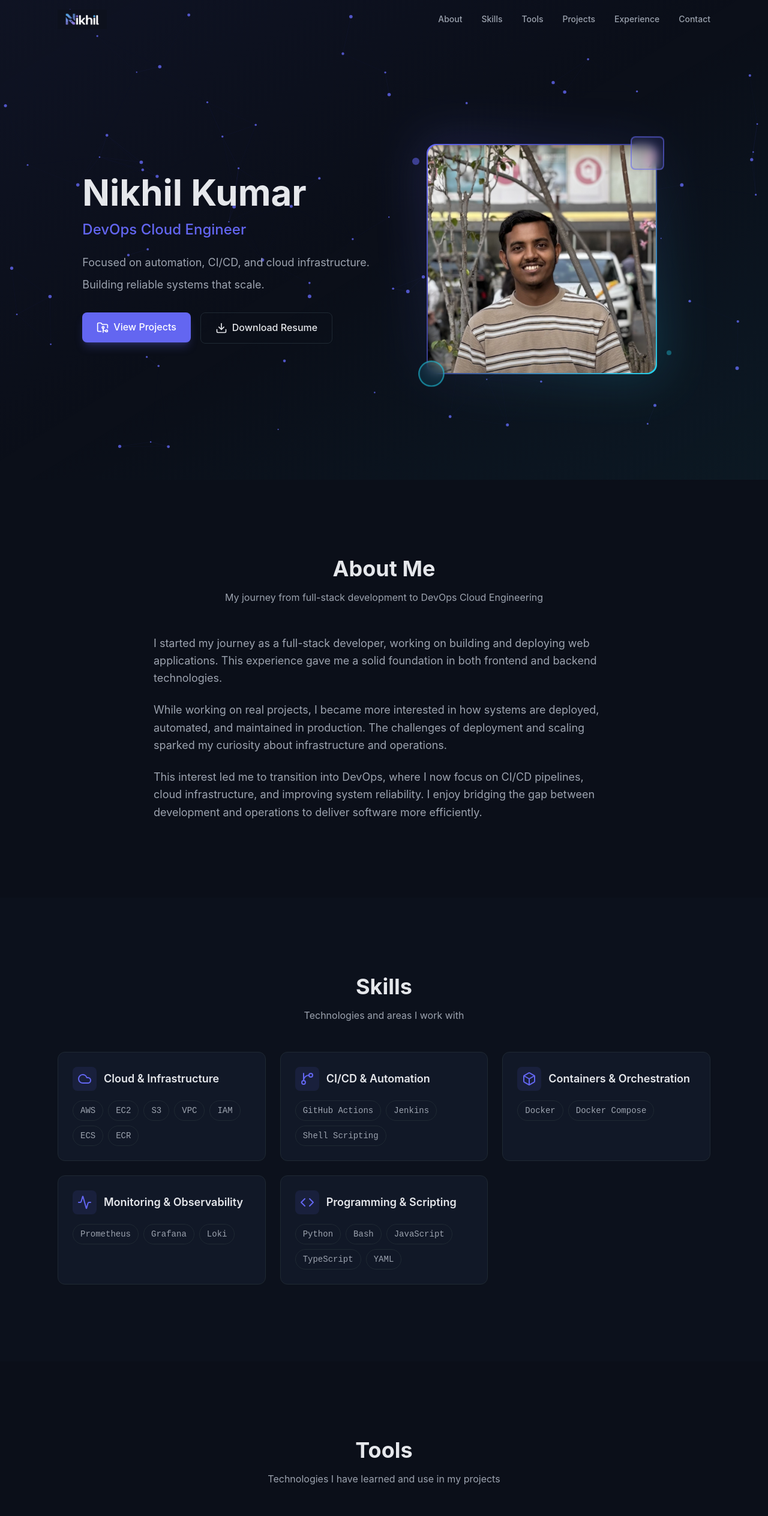
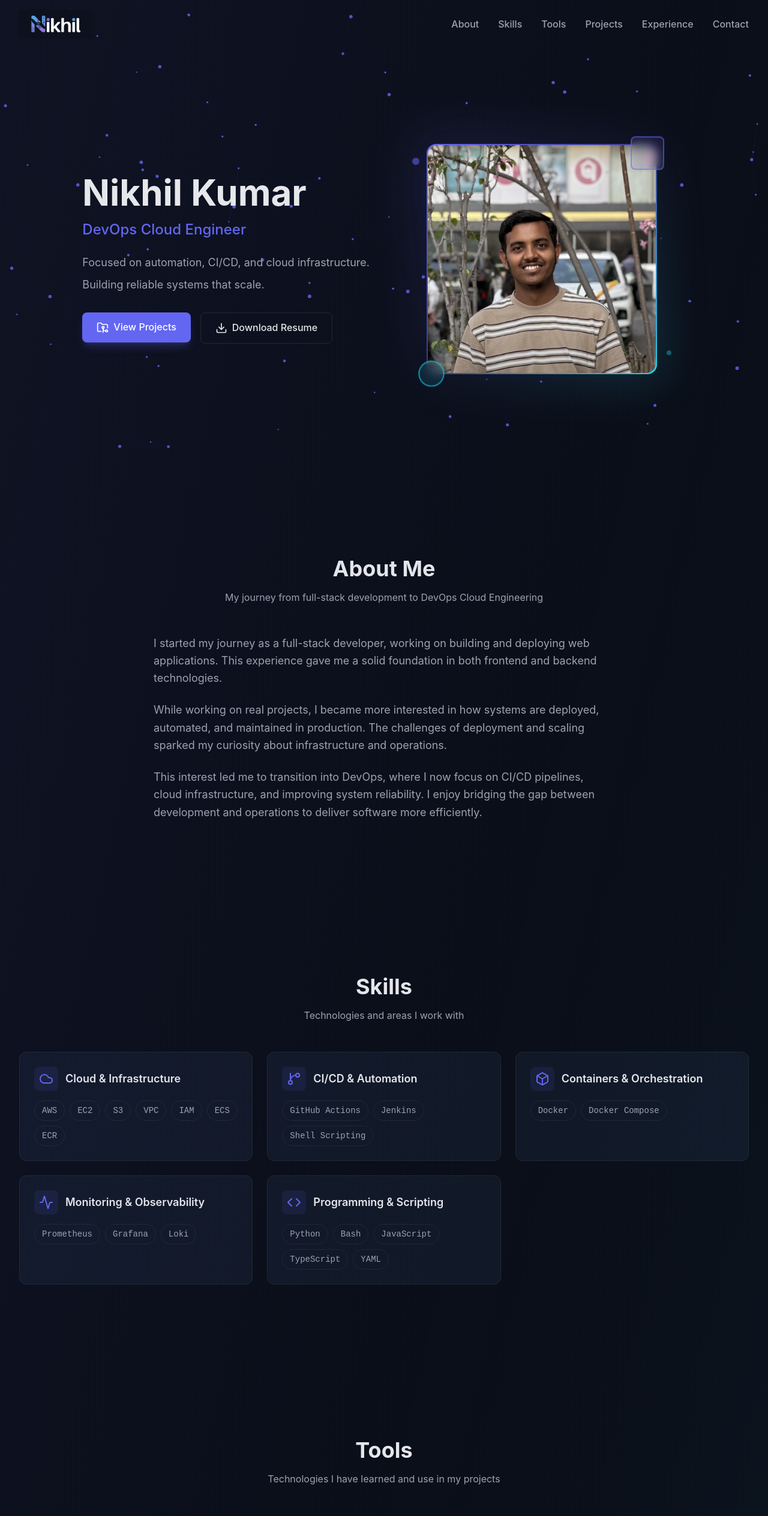
Before and after one commit to Nikhilkumar2311/portfolio, a React (Vite) app: page / in a window 1280 px wide. Shown: the top 2528 px of the page at 60% size. Built offline with nearby package versions, Linux system fonts and the light colour scheme.

Commit message:
Fixing Background

```diff
--- a/src/App.tsx
+++ b/src/App.tsx
@@ -14,7 +14,9 @@ function App() {
     <>
       <ParticleNetwork />
       <Navbar />
-      <main>
+      <main className="relative">
+        {/* Global background gradient that stretches across all sections */}
+        <div className="absolute inset-0 bg-linear-to-br from-primary/5 via-transparent to-secondary/5 pointer-events-none" />
         <Hero />
         <About />
         <Skills />
--- a/src/components/About.tsx
+++ b/src/components/About.tsx
@@ -4,7 +4,7 @@ import { SectionTitle } from "./ui/SectionTitle";
 export function About() {
   return (
     <section id="about" className="py-20 md:py-32">
-      <div className="max-w-6xl mx-auto px-4 sm:px-6 lg:px-8">
+      <div className="max-w-7xl mx-auto px-4 sm:px-6 lg:px-8">
         <SectionTitle
           title="About Me"
           subtitle="My journey from full-stack development to DevOps Cloud Engineering"
--- a/src/components/Contact.tsx
+++ b/src/components/Contact.tsx
@@ -77,8 +77,8 @@ export function Contact() {
     };
 
     return (
-        <section id="contact" className="py-20 md:py-32 bg-surface/30">
-            <div className="max-w-6xl mx-auto px-4 sm:px-6 lg:px-8">
+        <section id="contact" className="py-20 md:py-32">
+            <div className="max-w-7xl mx-auto px-4 sm:px-6 lg:px-8">
                 <SectionTitle
                     title="Get In Touch"
                     subtitle="Have a question or want to work together? Feel free to reach out."
--- a/src/components/Experience.tsx
+++ b/src/components/Experience.tsx
@@ -7,7 +7,7 @@ import { experiences, /*certifications*/ } from '../data/experience';
 export function Experience() {
     return (
         <section id="experience" className="py-20 md:py-32">
-            <div className="max-w-6xl mx-auto px-4 sm:px-6 lg:px-8">
+            <div className="max-w-7xl mx-auto px-4 sm:px-6 lg:px-8">
                 <SectionTitle
                     title="Experience"
                     subtitle="My professional journey and learning path"
--- a/src/components/Footer.tsx
+++ b/src/components/Footer.tsx
@@ -5,7 +5,7 @@ export function Footer() {
 
   return (
     <footer className="py-8 border-t border-border">
-      <div className="max-w-6xl mx-auto px-4 sm:px-6 lg:px-8">
+      <div className="max-w-7xl mx-auto px-4 sm:px-6 lg:px-8">
         <div className="flex flex-col md:flex-row items-center justify-between gap-4">
           <p className="text-text-secondary text-sm">
             {currentYear} Nikhil Kumar. All rights reserved.
--- a/src/components/Hero.tsx
+++ b/src/components/Hero.tsx
@@ -5,10 +5,7 @@ import { Button } from "./ui/Button";
 export function Hero() {
   return (
     <section className="min-h-screen flex items-center justify-center relative overflow-hidden pt-16">
-      {/* Background gradient */}
-      <div className="absolute inset-0 bg-linear-to-br from-primary/5 via-transparent to-secondary/5" />
-
-      <div className="max-w-6xl mx-auto px-4 sm:px-6 lg:px-8 py-20 relative z-10">
+      <div className="max-w-7xl mx-auto px-4 sm:px-6 lg:px-8 py-20 relative z-10">
         <div className="grid grid-cols-1 lg:grid-cols-2 gap-8 lg:gap-12 items-center">
           {/* Left Side - Text Content (order-2 on mobile to appear below image) */}
           <motion.div
--- a/src/components/Navbar.tsx
+++ b/src/components/Navbar.tsx
@@ -35,11 +35,11 @@ export function Navbar() {
       animate={{ y: 0 }}
       transition={{ duration: 0.5 }}
     >
-      <nav className="max-w-6xl mx-auto px-4 sm:px-6 lg:px-8">
-        <div className="flex items-center justify-between h-16">
+      <nav className="max-w-7xl mx-auto px-4 sm:px-6 lg:px-8">
+        <div className="flex items-center justify-between h-20">
           {/* Logo */}
           <a href="/" className="flex items-center">
-            <img src="/logo.png" alt="NK" className="h-8 w-auto" />
+            <img src="/logo.png" alt="NK" className="h-12 w-auto" />
           </a>
 
           {/* Desktop Navigation */}
@@ -48,7 +48,7 @@ export function Navbar() {
               <a
                 key={link.href}
                 href={link.href}
-                className="text-text-secondary hover:text-primary transition-colors text-sm font-medium"
+                className="text-text-secondary hover:text-primary transition-colors text-base font-medium"
               >
                 {link.label}
               </a>
--- a/src/components/Projects.tsx
+++ b/src/components/Projects.tsx
@@ -8,8 +8,8 @@ import { projects } from '../data/projects';
 
 export function Projects() {
     return (
-        <section id="projects" className="py-20 md:py-32 bg-surface/30">
-            <div className="max-w-6xl mx-auto px-4 sm:px-6 lg:px-8">
+        <section id="projects" className="py-20 md:py-32">
+            <div className="max-w-7xl mx-auto px-4 sm:px-6 lg:px-8">
                 <SectionTitle
                     title="Projects"
                     subtitle="Hands-on projects demonstrating DevOps practices"
--- a/src/components/Skills.tsx
+++ b/src/components/Skills.tsx
@@ -16,8 +16,8 @@ const iconMap: Record<string, React.ReactNode> = {
 
 export function Skills() {
     return (
-        <section id="skills" className="py-20 md:py-32 bg-surface/30">
-            <div className="max-w-6xl mx-auto px-4 sm:px-6 lg:px-8">
+        <section id="skills" className="py-20 md:py-32">
+            <div className="max-w-7xl mx-auto px-4 sm:px-6 lg:px-8">
                 <SectionTitle
                     title="Skills"
                     subtitle="Technologies and areas I work with"
--- a/src/components/Tools.tsx
+++ b/src/components/Tools.tsx
@@ -18,7 +18,7 @@ const iconMap: Record<string, React.ReactNode> = {
 export function Tools() {
     return (
         <section id="tools" className="py-20 md:py-32">
-            <div className="max-w-6xl mx-auto px-4 sm:px-6 lg:px-8">
+            <div className="max-w-7xl mx-auto px-4 sm:px-6 lg:px-8">
                 <SectionTitle
                     title="Tools"
                     subtitle="Technologies I have learned and use in my projects"
```
Also changed, not shown: 1 other file (tests, documents, lock files or other folders).
